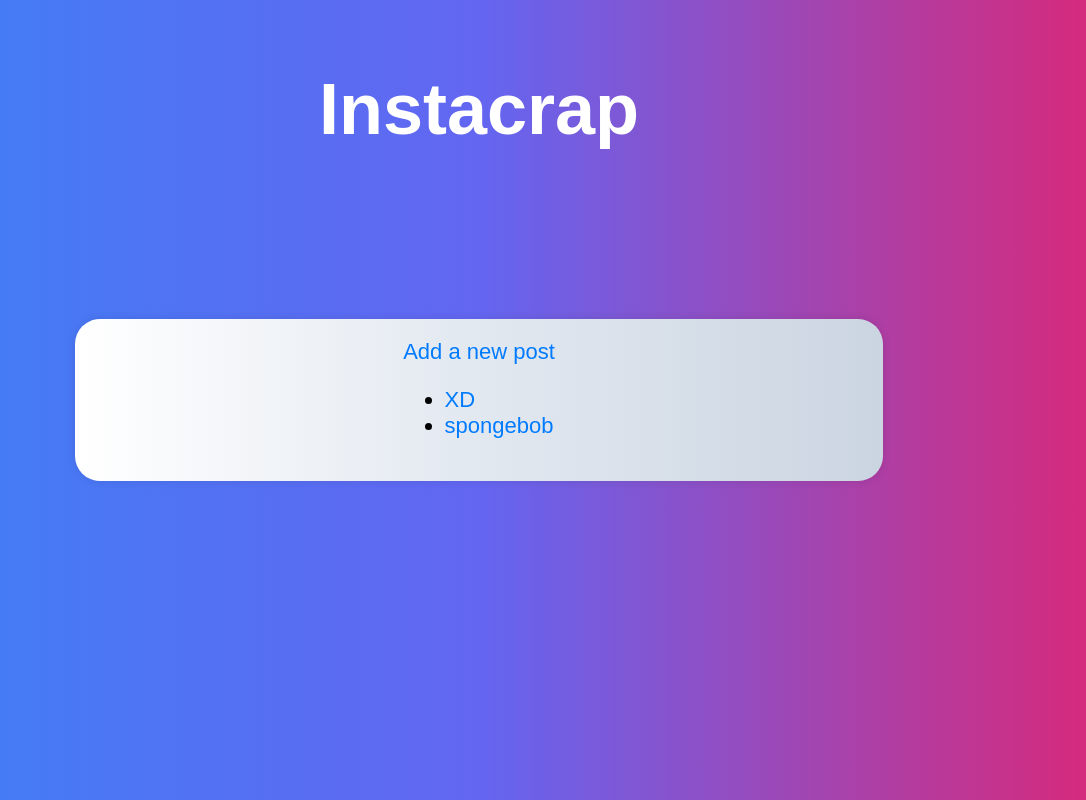
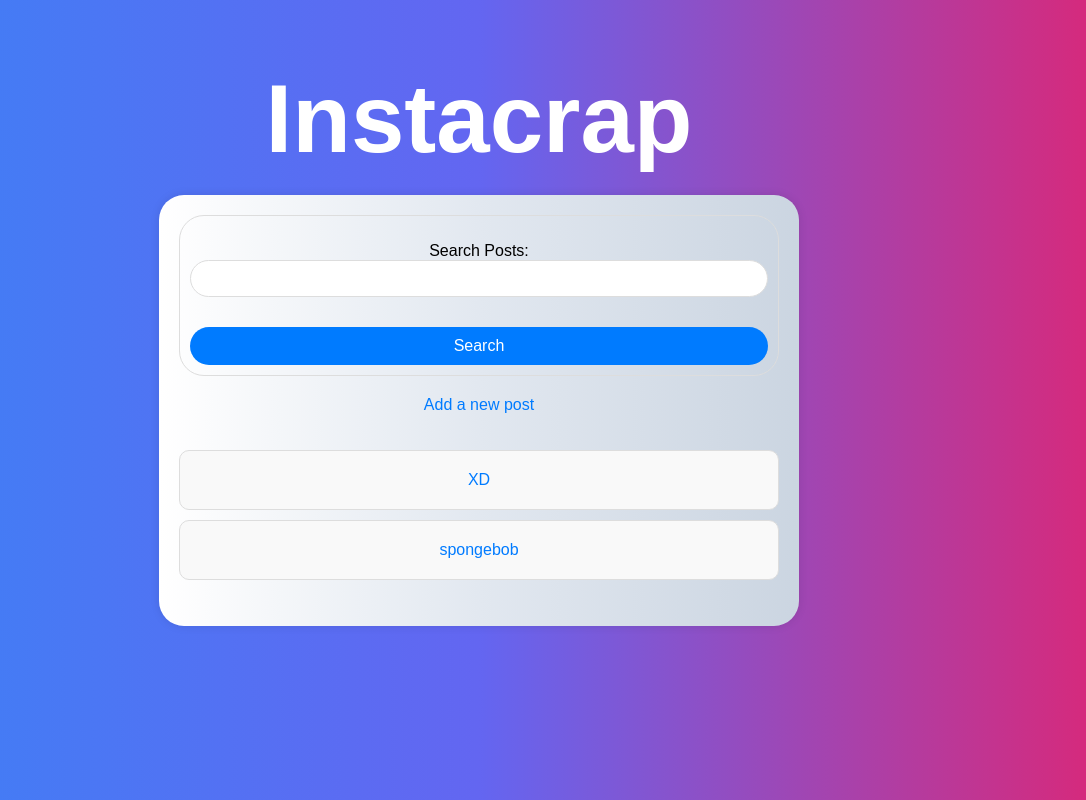
Before and after one commit to bartoszjarzynski/mysite_django_projekt1, a Django app: page / in a window 1280 px wide. Shown: the whole page, without its empty margins (161-1247 px from the left). Run offline with Django 4.2, Linux system fonts and the light colour scheme; data comes from the database, SQL or seed files in the repository; both versions use the stored data as it was after the commit.

```diff
--- a/sites/CommentForm.py
+++ b/sites/CommentForm.py
@@ -4,4 +4,7 @@ from .models import Comment
 class CommentForm(forms.ModelForm):
     class Meta:
         model = Comment
-        fields = ['text']
+        fields = ['post', 'name', 'email', 'text']
+        widgets = {
+            'post': forms.Select(attrs={'class': 'post-select'}),
+        }
--- a/sites/admin.py
+++ b/sites/admin.py
@@ -5,9 +5,10 @@ from .models import Post, Comment
 class PostAdmin(admin.ModelAdmin):
     list_display = ('title', 'created_at')
     search_fields = ('title', 'content')
+    list_filter = ('created_at',)
 
 @admin.register(Comment)
 class CommentAdmin(admin.ModelAdmin):
-    list_display = ('post', 'text', 'created_at')
-    search_fields = ('text',)
+    list_display = ('post', 'name', 'email', 'text', 'created_at')
+    search_fields = ('name', 'email', 'text')
     list_filter = ('created_at',)
--- /dev/null
+++ b/sites/forms.py
@@ -0,0 +1,4 @@
+from django import forms
+
+class PostSearchForm(forms.Form):
+    query = forms.CharField(label='Search Posts', max_length=100, required=False)
--- a/sites/models.py
+++ b/sites/models.py
@@ -11,6 +11,8 @@ class Post(models.Model):
 
 class Comment(models.Model):
     post = models.ForeignKey(Post, related_name='comments', on_delete=models.CASCADE)
+    name = models.CharField(max_length=100)
+    email = models.EmailField(default='default@example.com')
     text = models.TextField()
     created_at = models.DateTimeField(auto_now_add=True)
 
--- a/sites/static/style.css
+++ b/sites/static/style.css
@@ -3,15 +3,18 @@ body {
     font-family: Arial, sans-serif;
     margin: 0;
     padding: 0;
-    height: 100vh;
+    min-height: 100vh;
     display: flex;
+    flex-direction: column;
     background: linear-gradient(to right, #3b82f6, #6366f1, #db2777);
     justify-content: center;
     align-items: center;
 }
 
-.container {
+/* Container styles */
+.container, .form-container {
     width: 60%;
+    max-width: 600px;
     padding: 20px;
     background: linear-gradient(to right, #ffffff, #e2e8f0, #cbd5e1);
     box-shadow: 0 0 10px rgba(0, 0, 0, 0.1);
@@ -19,48 +22,49 @@ body {
     display: flex;
     flex-direction: column;
     align-items: center;
-    justify-content: center;
-    font-size: 22px;
+    margin-top: 20px;
 }
 
 /* Header styles */
-h1 {
-    color: #333;
+.header {
+    width: 100%;
+    background-color: #fff;
+    padding: 20px 0;
+    box-shadow: 0 0 10px rgba(0, 0, 0, 0.1);
     text-align: center;
 }
 
+.header-name {
+    font-size: 48px;
+    margin: 0;
+    color: #fff;
+    top: 0;
+    position: absolute;
+}
+
 .header h1 {
-    display: flex;
-    justify-content: center;
-    align-items: center;
-    position: absolute;
-    top: 20px;
-    left: 50%;
-    transform: translateX(-50%);
-    color: white;
-    font-size: 72px;
+    margin: 0;
+    color: #333;
 }
 
 /* Post styles */
 .post-content {
     margin-bottom: 20px;
     text-align: center;
-    max-width: 75%;
-    max-height: 75%;
 }
 
 img.post-image {
-    max-width: 75%;
-    max-height: 75%;
-    margin-top: 20px;
+    max-width: 100%;
+    height: auto;
+    margin-bottom: 20px;
+    border-radius: 10px;
 }
 
 /* Comment styles */
 .comments {
     list-style-type: none;
     padding: 0;
-    width: 80%;
-    font-size: 16px;
+    width: 100%;
 }
 
 .comments li {
@@ -127,14 +131,28 @@ form button:hover {
 }
 
 .form-container input[type="text"],
+.form-container input[type="email"],
 .form-container textarea,
-.form-container input[type="file"] {
+.form-container input[type="file"],
+.form-container input[type="datetime-local"],
+.search-form input[type="text"],
+.search-form textarea {
     width: 100%;
     padding: 10px;
     margin-bottom: 15px;
     border: 1px solid #ddd;
     border-radius: 25px;
     box-sizing: border-box;
+}
+
+.search-form {
+    width: 100%;
+    padding: 10px;
+    margin-bottom: 20px;
+    border: 1px solid #ddd;
+    border-radius: 25px;
+    box-sizing: border-box;
+    text-align: center;
 }
 
 .form-container textarea {
@@ -155,3 +173,51 @@ form button:hover {
     align-items: center;
     margin: 20px 0 0 0;
 }
+
+/* Home page styles */
+.search-form {
+    width: 100%;
+    margin-bottom: 20px;
+}
+
+.add-post-link {
+    margin-bottom: 20px;
+    display: inline-block;
+}
+
+.post-list {
+    list-style-type: none;
+    padding: 0;
+    width: 100%;
+}
+
+.post-list li {
+    margin-bottom: 10px;
+    padding: 10px;
+    background-color: #f9f9f9;
+    border: 1px solid #ddd;
+    border-radius: 10px;
+    text-align: center;
+}
+
+.post-list li a {
+    display: block;
+    padding: 10px;
+    color: #007bff;
+    text-decoration: none;
+    border-radius: 10px;
+}
+
+.post-list li a:hover {
+    background-color: #e2e8f0;
+}
+
+/* Dropdown styles */
+.post-select {
+    width: 100%;
+    padding: 10px;
+    margin-bottom: 15px;
+    border: 1px solid #ddd;
+    border-radius: 25px;
+    box-sizing: border-box;
+}
--- a/sites/templates/add_post.html
+++ b/sites/templates/add_post.html
@@ -6,7 +6,7 @@
     <link rel="stylesheet" href="{% static 'style.css' %}">
 </head>
 <body>
-    <div class="header">
+    <div class="header-name">
         <h1>Add a new post</h1>
     </div>
 
--- a/sites/templates/home.html
+++ b/sites/templates/home.html
@@ -6,12 +6,18 @@
     <link rel="stylesheet" href="{% static 'style.css' %}">
 </head>
 <body>
-    <div class="header">
+    <div class="header-name">
         <h1>Instacrap</h1>
     </div>
     <div class="container">
-        <a href="{% url 'add_post' %}">Add a new post</a>
-        <ul>
+
+        <form method="get" action="{% url 'home_page' %}" class="search-form">
+            {{ form.as_p }}
+            <button type="submit">Search</button>
+        </form>
+
+        <a href="{% url 'add_post' %}" class="add-post-link">Add a new post</a>
+        <ul class="post-list">
             {% for post in posts %}
                 <li><a href="{% url 'post_page' post.id %}">{{ post.title }}</a></li>
             {% endfor %}
--- a/sites/templates/post.html
+++ b/sites/templates/post.html
@@ -22,7 +22,11 @@
 
         <ul class="comments">
             {% for comment in comments %}
-                <li>{{ comment.text }}</li>
+            <li>
+                <p><strong>{{ comment.name }}</strong> ({{ comment.email }})</p>
+                <p>{{ comment.text }}</p>
+                <p><small>{{ comment.created_at }}</small></p>
+            </li>
             {% endfor %}
         </ul>
 
--- a/sites/views.py
+++ b/sites/views.py
@@ -2,10 +2,16 @@ from django.shortcuts import render, get_object_or_404, redirect
 from .models import Post, Comment
 from .PostForm import PostForm
 from .CommentForm import CommentForm
+from .forms import PostSearchForm
 
 def home_page(request):
-    posts = Post.objects.all()
-    return render(request, 'home.html', {'posts': posts})
+    form = PostSearchForm(request.GET or None)
+    query = request.GET.get('query')
+    if query:
+        posts = Post.objects.filter(title__icontains=query)
+    else:
+        posts = Post.objects.all()
+    return render(request, 'home.html', {'posts': posts, 'form': form})
 
 def post_page(request, post_id):
     post = get_object_or_404(Post, id=post_id)
```
Also changed, not shown: sites/templates/add_comment.html (+8 -2 lines), db.sqlite3, sites/migrations/0003_comment_email_comment_name.py (added).
